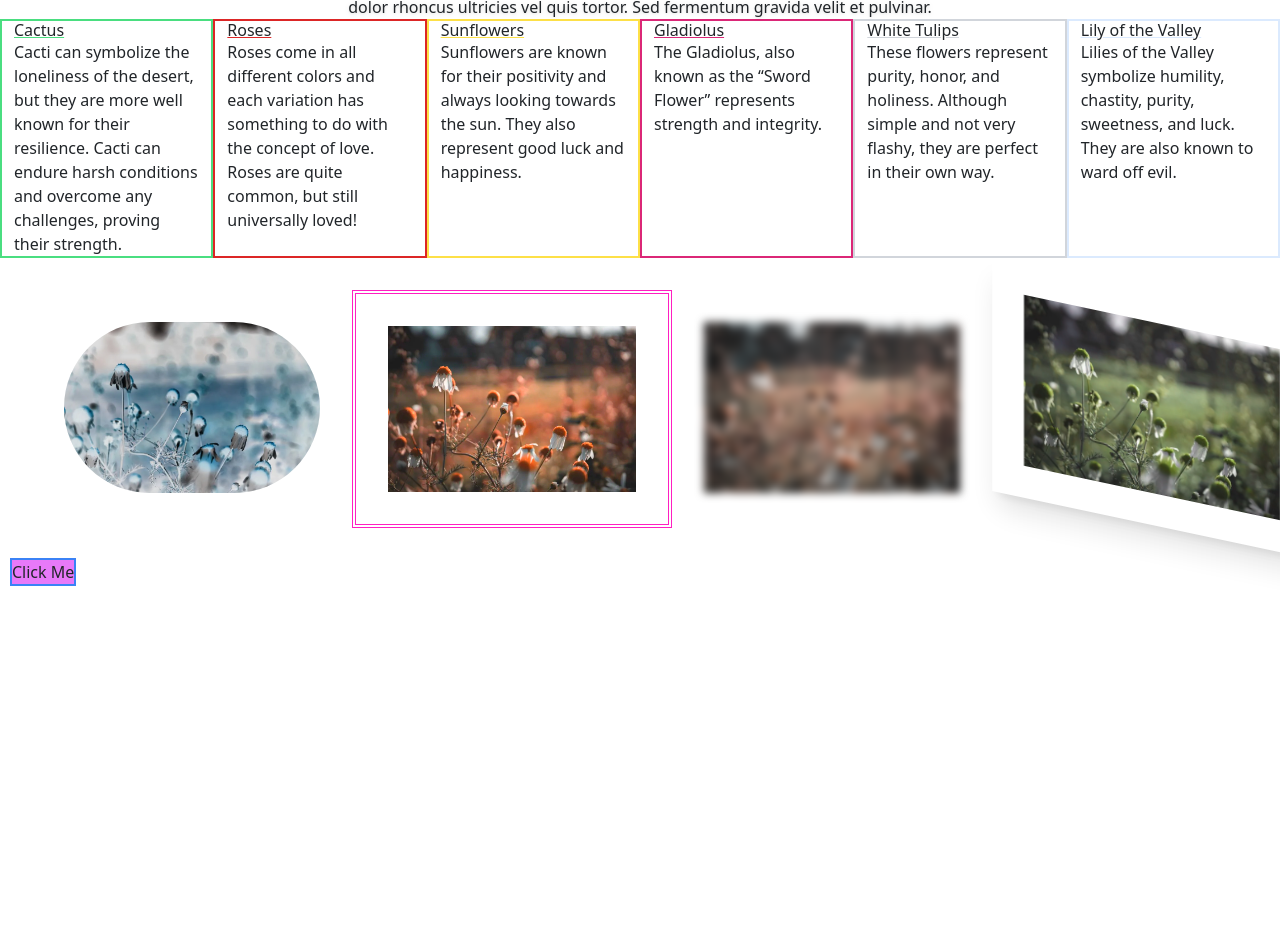
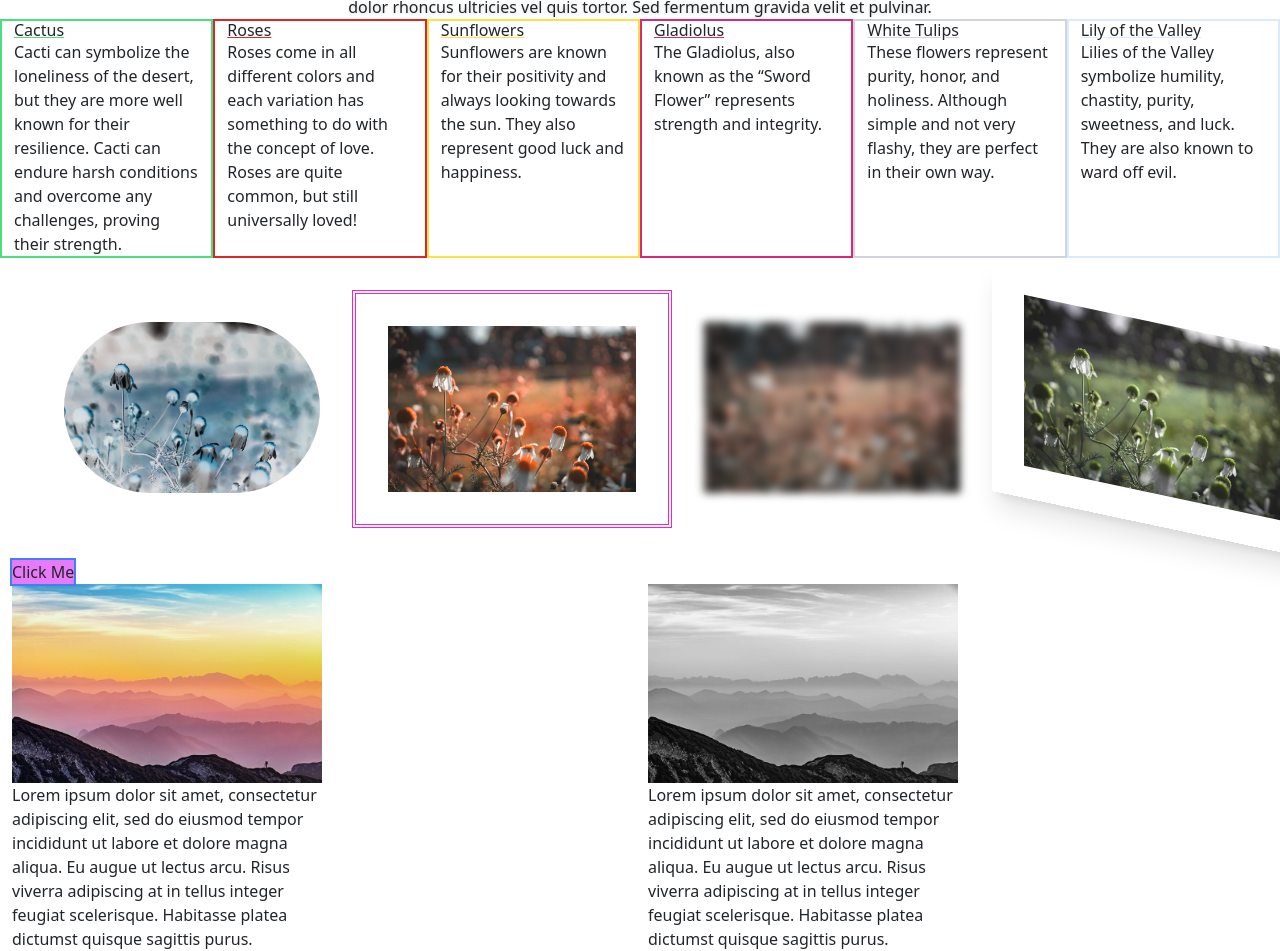
Before and after one commit to paigem1972/tailwind-tinker, a plain HTML site: page index.html in a window 1280 px wide. Shown: the part 161-1112 px from the top of the page. Before the commit the page ends 800 px from the top, so only its background shows below. Drawn offline with nearby package versions, Linux system fonts and the light colour scheme.

Commit message:
test columns/flex + use grayscale and float

```diff
--- a/index.html
+++ b/index.html
@@ -61,11 +61,13 @@
   </div>
 </div>
 
-<div class="grid grid-cols-4 cap-4">
-  <img src="daisy.png" class="m-8 p-8 invert rounded-full">
-  <img src="daisy.png" class="m-8 p-8 saturate-200 border-double border-4 border-pink-500 hover:border-dotted">
-  <img src="daisy.png" class="m-8 p-8 blur-sm">
-  <img src="daisy.png" class="m-8 p-8 skew-y-12 shadow-xl hue-rotate-60">
+<div class="md:container md:mx-auto">
+    <div class="grid grid-cols-4 cap-4">
+      <img src="daisy.png" class="m-8 p-8 invert rounded-full">
+      <img src="daisy.png" class="m-8 p-8 saturate-200 border-double border-4 border-pink-500 hover:border-dotted">
+      <img src="daisy.png" class="m-8 p-8 blur-sm">
+      <img src="daisy.png" class="m-8 p-8 skew-y-12 shadow-xl hue-rotate-60">
+    </div>
 </div>
 
 <div class="container">
@@ -75,6 +77,20 @@
 </div>
 
 
+<div class="container mx-auto">
+  <div class="columns-2">
+    <div class="flex-1 h-50 w-50">
+      <img class="float-left hover:grayscale" src="landscape.jpeg">
+      <p>Lorem ipsum dolor sit amet, consectetur adipiscing elit, sed do eiusmod tempor incididunt ut labore et dolore magna aliqua. Eu augue ut lectus arcu. Risus viverra adipiscing at in tellus integer feugiat scelerisque. Habitasse platea dictumst quisque sagittis purus.</p>
+    </div>
+
+    <div class="flex-1 h-50 w-50">
+      <img class="float-left grayscale hover:grayscale-0" src="landscape.jpeg">
+      <p>Lorem ipsum dolor sit amet, consectetur adipiscing elit, sed do eiusmod tempor incididunt ut labore et dolore magna aliqua. Eu augue ut lectus arcu. Risus viverra adipiscing at in tellus integer feugiat scelerisque. Habitasse platea dictumst quisque sagittis purus.</p>
+    </div>
+  </div>
+</div>
+
 
 
 </center>
```
Also changed, not shown: landscape.jpeg (added), style.css (line endings or trailing spaces).
